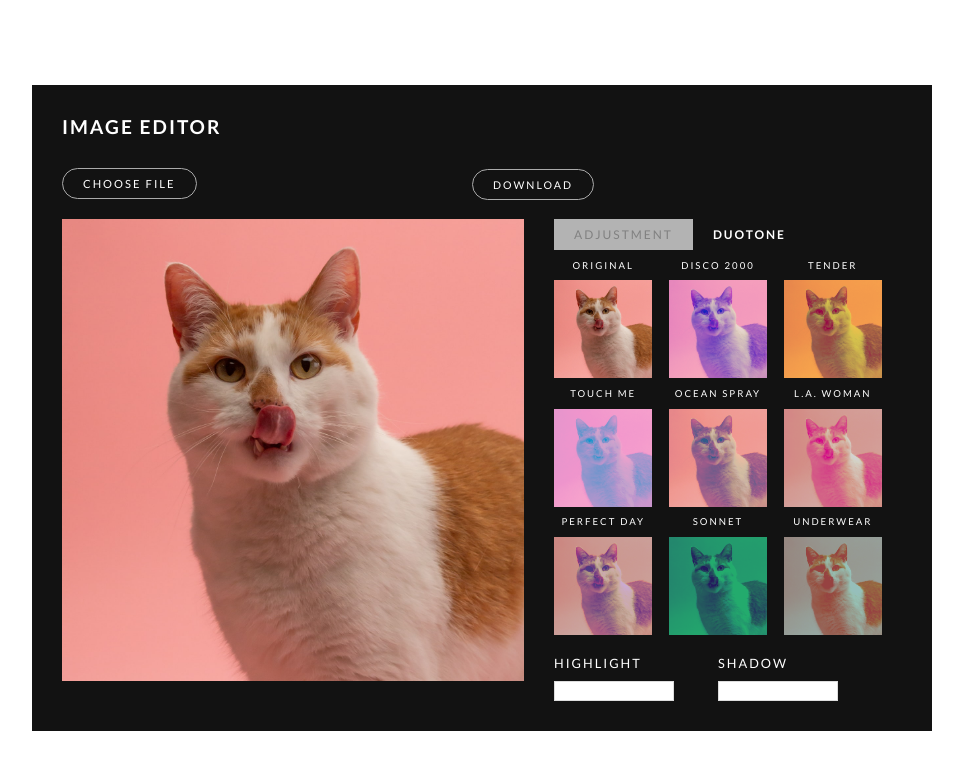
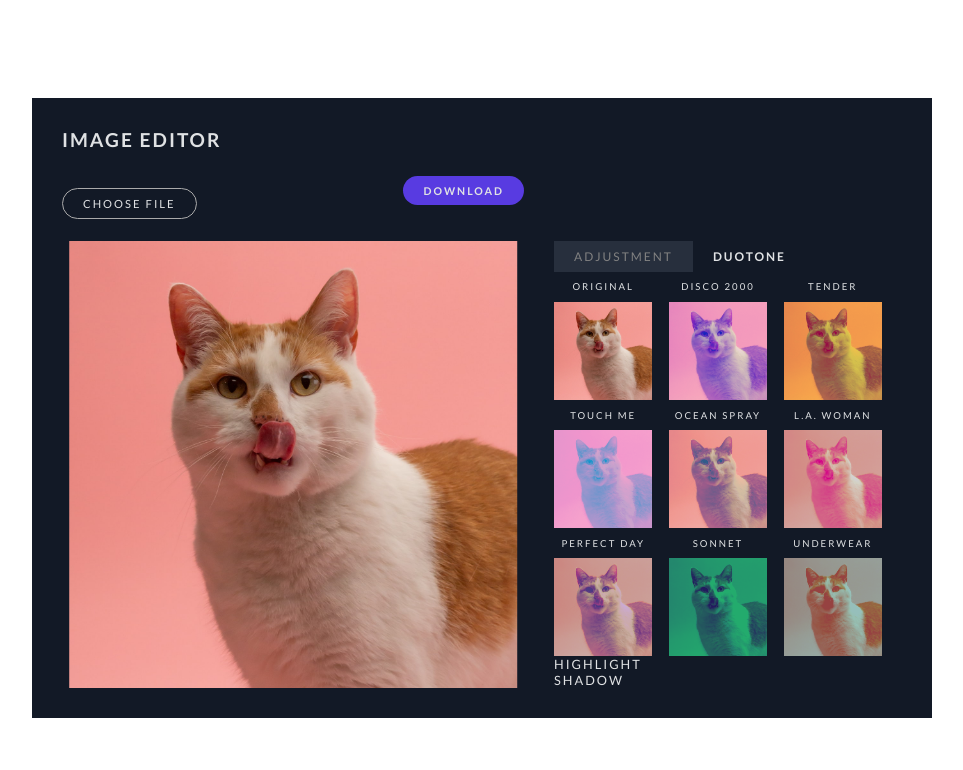
Before and after one commit to hannah-choi/image_editor, a React (Create React App) app in the folder client/: page / in a window 1280 px wide. Shown: the top 770 px of the page, without its empty margins (166-1129 px from the left). Built offline with nearby package versions, Linux system fonts and the light colour scheme.

Commit message:
checked css is working

```diff
--- a/client/src/css/App.css
+++ b/client/src/css/App.css
@@ -23,10 +23,13 @@
 }
 
 :root {
-    --bg: #121212;
+    --bg: #121926;
     --menu: #181818;
-    --secondary: #282828;
-    --text: #fff;
+    --secondary: #272f3d;
+    --text: #e0e2e4;
+    --point: #583be1;
+    --point2: #7459ff;
+    --yellow: #e0a358;
     --button: #aaa;
     --body: #b3b3b3;
     --middle: #818181;
@@ -43,21 +46,22 @@
 
 .button,
 input[type="submit"] {
-    border: 1px solid var(--button);
+    border: none;
     border-radius: 20px;
     color: var(--text);
+    font-weight: 700;
     padding: 8px 20px;
     font-family: inherit;
     cursor: pointer;
-    background-color: transparent;
+    background: var(--point);
     letter-spacing: 2px;
     font-size: 8pt;
 }
 
 .button:hover,
 input[type="submit"]:hover {
-    background: var(--text);
-    color: var(--bg);
+    background: var(--point2);
+    color: var(--text);
 }
 
 .wrapper {
@@ -82,9 +86,23 @@
     /* border: 1px solid blue; */
 }
 
-.form {
-    width: 50%;
-    margin-bottom: 20px;
+div.form {
+    padding-top: 5px;
+    width: 460px;
+    /* margin-bottom: 55px; */
+    height: 70px;
+    position: relative;
+    /* border: 1px solid red; */
+    display: flex;
+    align-content: center;
+    display: inline-block;
+}
+
+div.form form {
+    width: 100%;
+    height: 40px;
+    position: relative;
+    /* border: 1px solid salmon; */
 }
 
 .effectWrapper {
@@ -127,23 +145,9 @@
     margin: 10px 0;
 }
 
-.colorButtons {
-    width: 100%;
-}
-
-.effects,
-.colorButtons {
-    width: 100%;
-    margin: 20px 0 0 0;
-}
-
-.effects hr {
+.effects div.hr {
     margin: 25px 0 10px 0;
-    border-top: 1px solid rgba(0, 0, 0, 0.2);
-}
-
-.colorButtons button {
-    background-color: gray;
+    border-top: 1px solid var(--secondary);
 }
 
 .block-picker.colorpicker {
@@ -165,31 +169,22 @@
     display: none !important;
 }
 
-.colorButtons {
-    font-size: 0.8rem;
-    display: flex;
-    justify-content: space-between;
-}
-
-.colorButtons .colorDiv {
-    flex-basis: 50%;
-}
-
-.swatch {
-    width: 120px;
-    height: 20px;
-    border: 1px solid #ddd;
-    margin-top: 10px;
-}
-
 .message {
     opacity: 0;
-    width: 100%;
+    width: 330px;
     background-color: var(--secondary);
+    border-radius: 20px;
     color: var(--text);
-    padding: 5px;
+    padding: 8px 20px;
+    margin: 10px 0;
     font-family: inherit;
     font-size: 0.7rem;
+    position: absolute;
+    z-index: 1;
+    top: -5px;
+    left: 490px;
+    transition: ease-in-out all 0.2s;
+    /* border: 1px solid salmon; */
 }
 
 .visible {
@@ -198,13 +193,14 @@
 
 button#download {
     position: absolute;
-    top: -50px;
-    right: -70px;
+    top: -65px;
+    right: 0px;
+    z-index: 2;
 }
 
 .tab {
-    padding: 5px 10px;
-    background-color: var(--body);
+    padding: 5px 8px;
+    background-color: var(--secondary);
     color: var(--middle);
     padding: 8px 20px;
     font-family: inherit;
@@ -217,7 +213,7 @@
 
 .tab.active {
     background-color: var(--bg);
-    color: white;
+    color: var(--text);
     font-weight: 700;
 }
 
```
